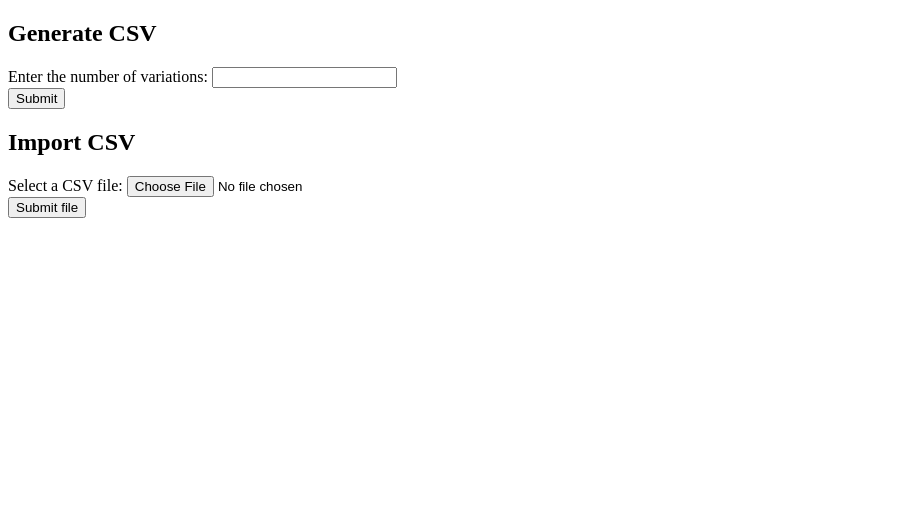
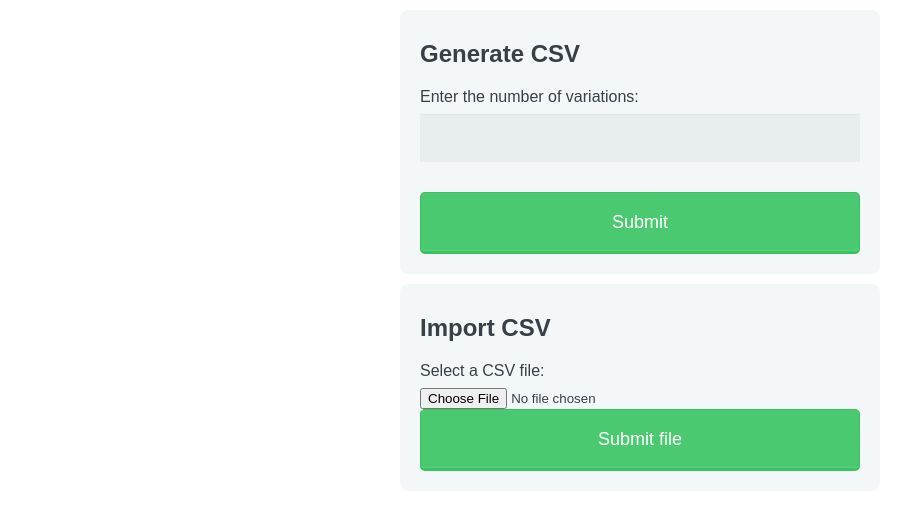
Before and after one commit to francoisrob/Task2, a PHP site: page / in a window 1280 px wide. Shown: the top 510 px of the page, without its empty margins (0-915 px from the left). Run offline with PHP 8.4, Linux system fonts and the light colour scheme.

Commit message:
Code Cleanup

```diff
--- /dev/null
+++ b/css/main.css
@@ -0,0 +1,77 @@
+*,
+*:before,
+*:after {
+  -moz-box-sizing: border-box;
+  -webkit-box-sizing: border-box;
+  box-sizing: border-box;
+}
+
+body {
+  font-family: "Nunito", sans-serif;
+  color: #384047;
+}
+
+form {
+  max-width: 300px;
+  margin: 10px auto;
+  padding: 10px 20px;
+  background: #f4f7f8;
+  border-radius: 8px;
+}
+
+h1 {
+  margin: 0 0 30px 0;
+  text-align: center;
+}
+
+input[type="number"],
+textarea,
+select {
+  background: rgba(255, 255, 255, 0.1);
+  border: none;
+  font-size: 16px;
+  height: auto;
+  margin: 0;
+  outline: 0;
+  padding: 15px;
+  width: 100%;
+  background-color: #e8eeef;
+  color: #8a97a0;
+  box-shadow: 0 1px 0 rgba(0, 0, 0, 0.03) inset;
+  margin-bottom: 30px;
+}
+
+p[type="error"] {
+  color: red;
+}
+
+button {
+  padding: 19px 39px 18px 39px;
+  color: #fff;
+  background-color: #4bc970;
+  font-size: 18px;
+  text-align: center;
+  font-style: normal;
+  border-radius: 5px;
+  width: 100%;
+  border: 1px solid #3ac162;
+  border-width: 1px 1px 3px;
+  box-shadow: 0 -1px 0 rgba(255, 255, 255, 0.1) inset;
+  margin-bottom: 10px;
+}
+
+label {
+  display: block;
+  margin-bottom: 8px;
+}
+
+label.light {
+  font-weight: 300;
+  display: inline;
+}
+
+@media screen and (min-width: 480px) {
+  form {
+    max-width: 480px;
+  }
+}
--- a/index.php
+++ b/index.php
@@ -5,47 +5,38 @@
     <meta charset="UTF-8">
     <meta http-equiv="X-UA-Compatible" content="IE=edge">
     <meta name="viewport" content="width=device-width, initial-scale=1.0">
+    <link rel="stylesheet" href="/css/main.css">
     <title>Task 2</title>
 </head>
 
 <body>
     <?php
-    // ini_set('UPLOAD_MAX_FILESIZE', '40M');
-    // ini_set('POST_MAX_SIZE', '40M');
     session_start()
         ?>
     <div>
-        <h2>Generate CSV</h2>
         <form action="/php/generate.php" method="post">
+            <h2>Generate CSV</h2>
             <label for="variations">Enter the number of variations: </label>
             <input type="number" name="variations" id="variations" required><br>
             <button type="submit">Submit</button>
             <?php
-            if (isset($_GET['success'])) {
-                echo "<p>CSV file generated successfully!</p>";
-            }
-            if (isset($_GET['invalid'])) {
-                echo "<p>The number of variations have to be between 1 and 1,000,500!</p>";
+            if (isset($_SESSION['messagegen'])) {
+                echo $_SESSION['messagegen'];
+                unset($_SESSION['messagegen']);
             }
             ?>
         </form>
     </div>
     <div>
-        <h2>Import CSV</h2>
         <form action="/php/import.php" method="post" enctype="multipart/form-data">
+            <h2>Import CSV</h2>
             <label for="file">Select a CSV file: </label>
             <input type="file" name="file" id="file" accept=".csv" required><br>
             <button type="submit">Submit file</button>
             <?php
-            if (isset($_GET['importerror'])) {
-                echo "<p>*There was an error uploading your file!</p>";
-            }
-            if (isset($_GET['emptyfile'])) {
-                echo "<p>*The file is empty!</p>";
-            }
-            if (isset($_SESSION['message'])) {
-                echo "<p>" . $_SESSION['message'] . "</p>";
-                unset($_SESSION['message']);
+            if (isset($_SESSION['messageimport'])) {
+                echo $_SESSION['messageimport'];
+                unset($_SESSION['messageimport']);
             }
             ?>
         </form>
```
Also changed, not shown: output/output.csv (deleted, +0 -101 lines), php/generate.php (+9 -3 lines), php/import.php (+20 -8 lines), 1 other file.
